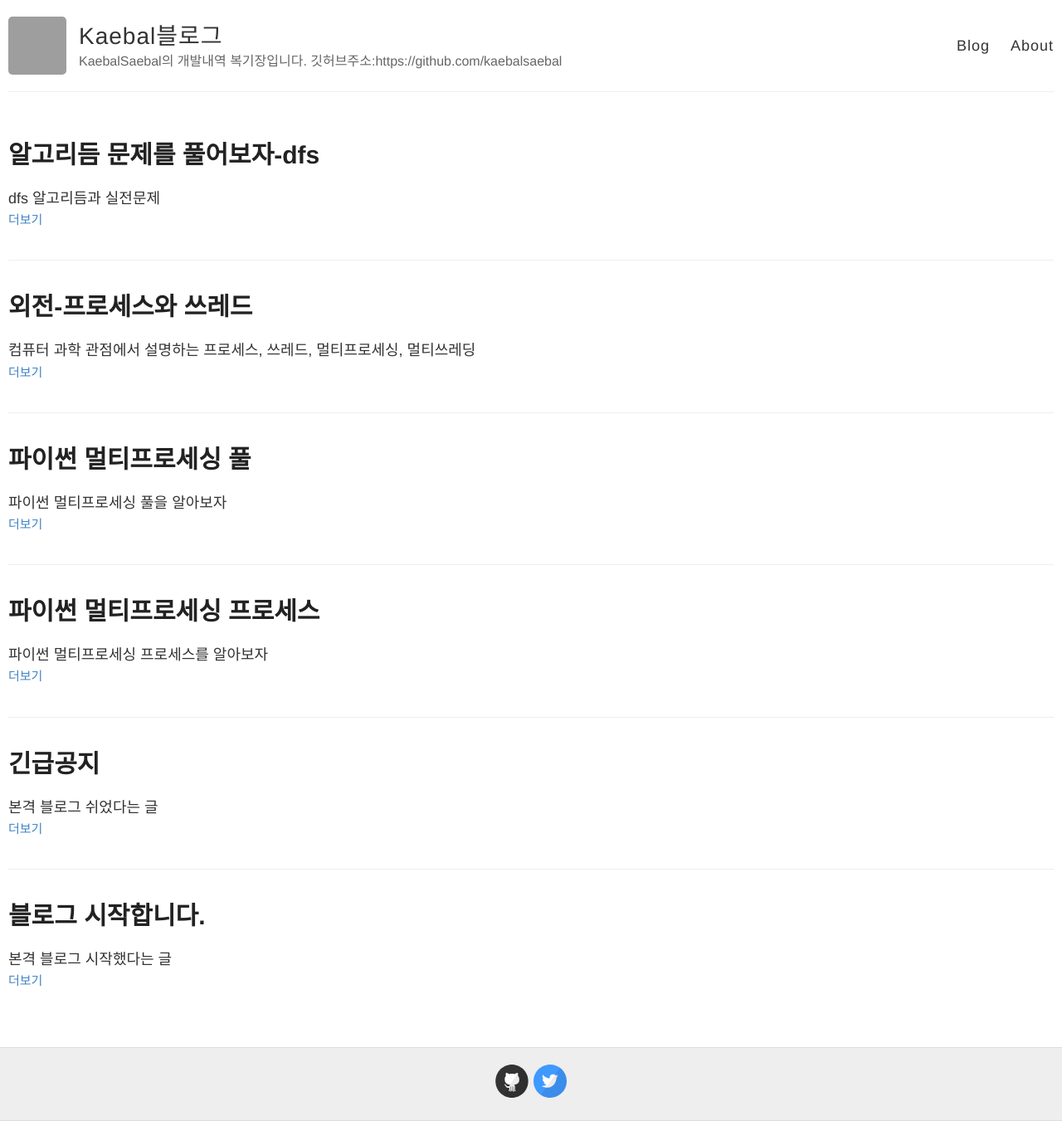
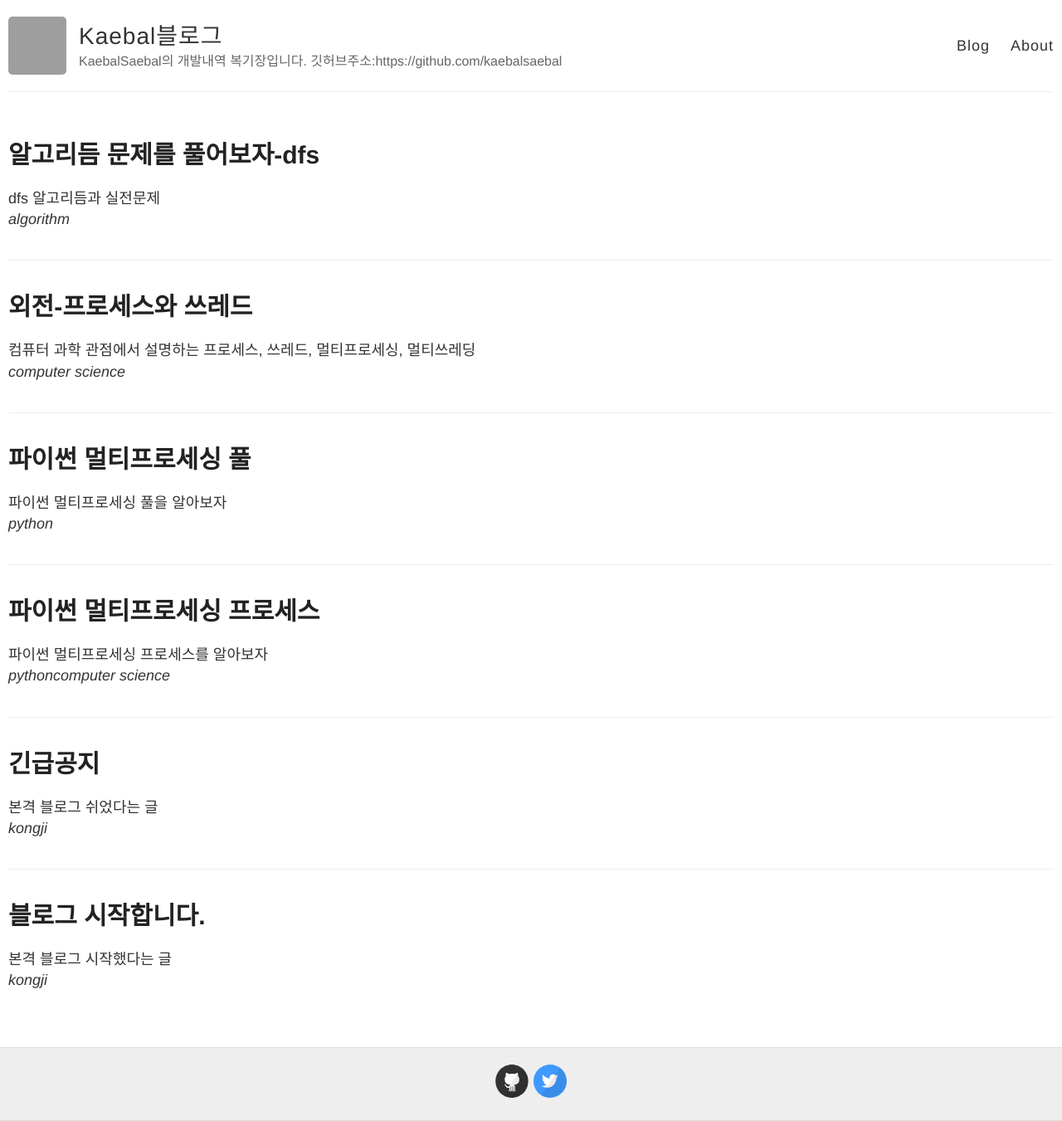
Before and after one commit to Kreator-Kaebal/Kreator-Kaebal.github.io, a Jekyll site: the page built from index.html, in a window 1280 px wide. Shown: the whole page at 83% size. Built offline with Jekyll 4.4.1, drawn with Linux system fonts in a browser that asks for light colours; grey boxes are pictures that could not be loaded.

Commit message:
초기페이지에 태그 추가

```diff
--- a/index.html
+++ b/index.html
@@ -12,7 +12,9 @@ layout: default
       {{ post.excerpt }}
     </div>
 
-      <a href="{{ site.baseurl }}{{ post.url }}" class="read-more">더보기</a>
+    <i class="tags">
+      {{ post.tags }}
+    </i>
   </article>
   {% endfor %}
 </div>
```
Lines whose indentation alone changed are shown as unchanged.
